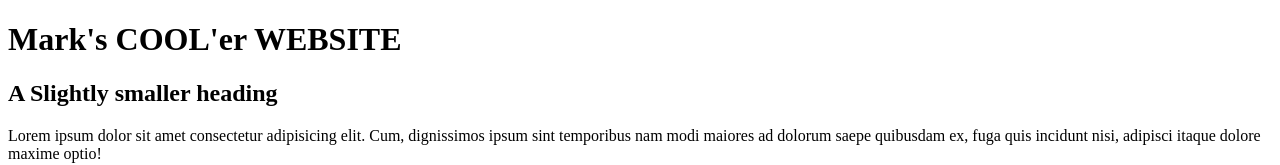
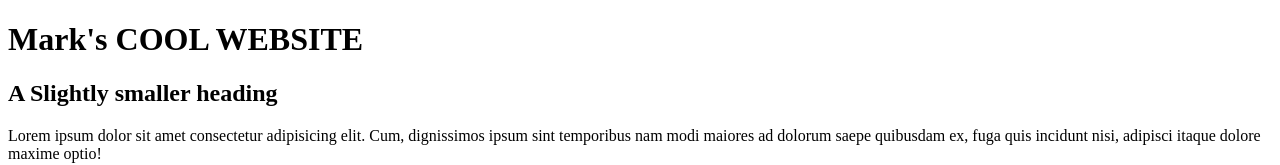
Before and after one commit to MarkOhnsman-zz/night-day1, a plain HTML site: page index.html in a window 1280 px wide. Shown: the top 165 px of the page. Drawn offline with Linux system fonts and the light colour scheme.

Commit message:
Updates Title

```diff
--- a/index.html
+++ b/index.html
@@ -9,7 +9,7 @@
 </head>
 
 <body>
-    <h1>Mark's COOL'er WEBSITE </h1>
+    <h1>Mark's COOL WEBSITE </h1>
     <h2>A Slightly smaller heading</h2>
     <div>
         <p>Lorem ipsum dolor sit amet consectetur adipisicing elit. Cum, dignissimos ipsum sint temporibus nam modi
```
